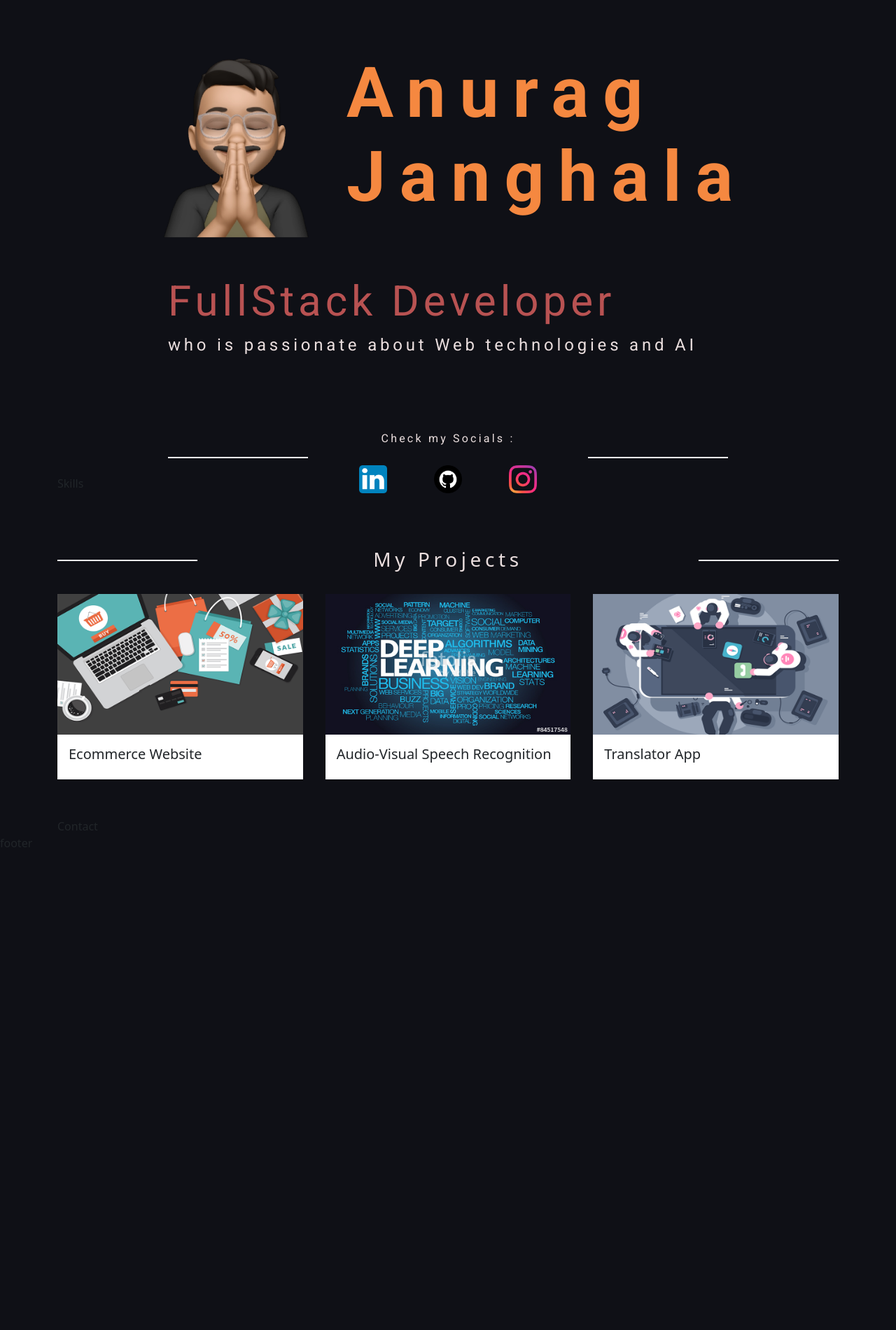
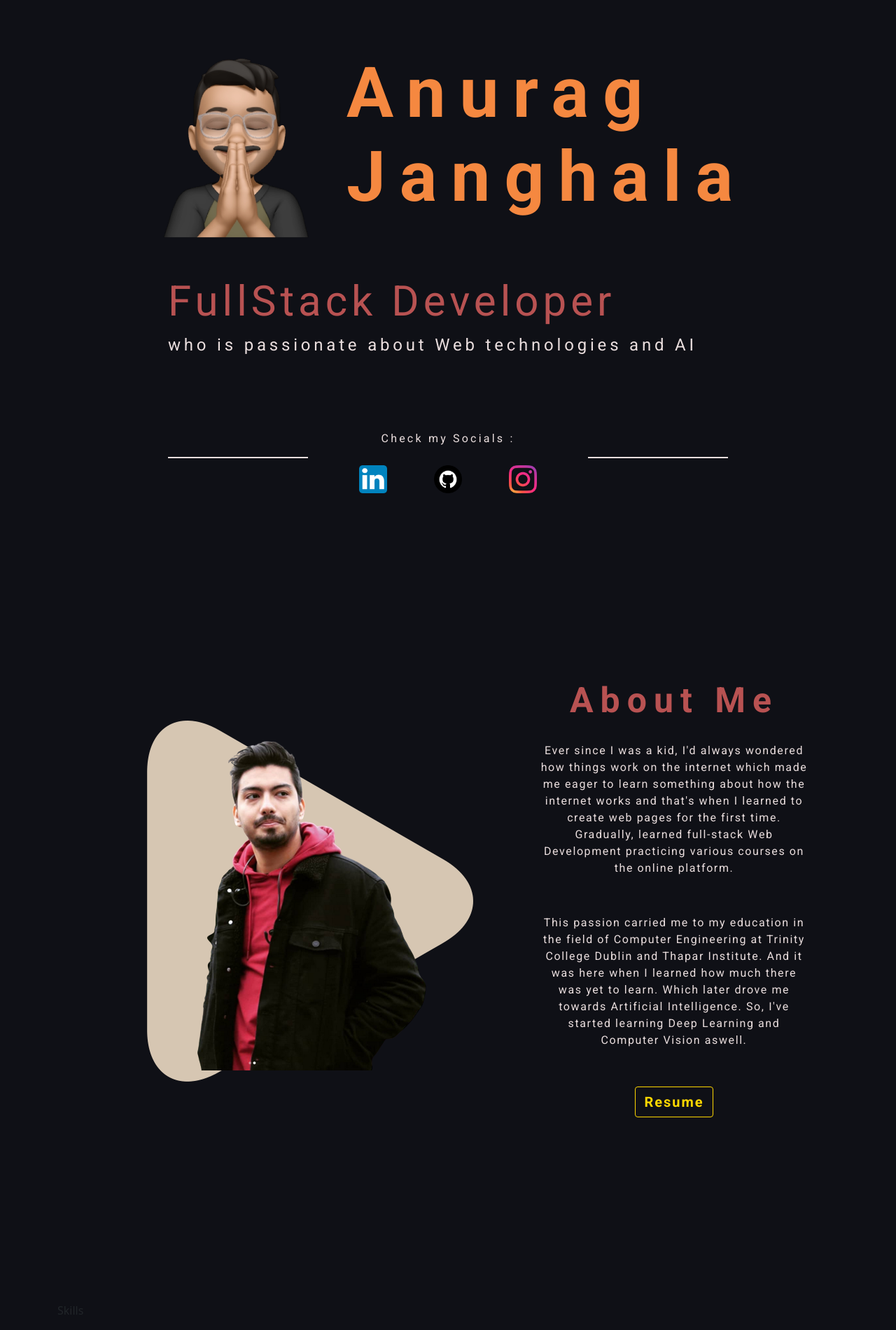
Before and after one commit to anuragjanghala/Portfolio-Web, a Django app: page / in a window 1280 px wide. Shown: the part 161-2062 px from the top of the page at 70% size. Before the commit the page ends 1372 px from the top, so only its background shows below. Run offline with Django 4.2, Linux system fonts and the light colour scheme.

Commit message:
about-me section

```diff
--- a/folio/static/folio/style.css
+++ b/folio/static/folio/style.css
@@ -1,5 +1,7 @@
 @import url('https://fonts.googleapis.com/css2?family=Caveat:wght@500&family=Roboto&display=swap');
 @import url('https://fonts.googleapis.com/css2?family=Karla:wght@300&display=swap');
+
+
 
 /* header */
 
@@ -11,6 +13,10 @@ header {
     padding: 30px 100px;
     font-family: Roboto, sans-serif;
 }
+
+
+
+
 
 /* navbar elements */
 
@@ -45,12 +51,16 @@ header {
 }
 
 
+
+
+
+
 /* front page */
 
 
 .hero {
     margin-top: 100px;
-    height: 85vh;
+    margin-bottom: 100px;
     color: #EADEDE;
     font-family: Roboto, sans-serif;
 }
@@ -92,7 +102,12 @@ header {
 .slogan {
     font-size: 24px;
     letter-spacing: 0.2em;
+    color:#EADEDE;
 }
+
+
+
+
 
 /* social media */
 
@@ -109,7 +124,7 @@ header {
     display:block;
     width: 200px;
     height:2px;
-    background: #fff;
+    background: #EADEDE;
     position: absolute;
     left: 0;
     top: 50%;
@@ -121,7 +136,7 @@ header {
     display:block;
     width: 200px;
     height:2px;
-    background: #fff;
+    background: #EADEDE;
     position: absolute;
     right: 0;
     top: 50%;
@@ -132,6 +147,102 @@ header {
     padding: 10px 30px;
     height: 60px;
 }
+
+
+
+
+/* About-Me section */
+
+#about-me {
+    margin-top: 200px;
+    margin-bottom: 200px;
+}
+
+#about-me .row {
+    align-items: center;
+    justify-content: space-evenly;
+}
+
+#about-me .col {
+    padding: 40px;
+}
+
+.about-img {
+    position: relative;
+
+}
+
+#about-me .shape {
+    position: relative;
+    padding-left: 100px;
+}
+
+#about-me .aj-pic{
+    position: absolute;
+    top: 0;
+    left: 0;
+}
+
+#about-me .about-desc {
+    padding: 1em;
+}
+
+#about-me .about-desc .about-desc-title{
+    font-family: Roboto, sans-serif;
+    font-size: 50px;
+    font-weight: 700;
+    letter-spacing: 0.2em;
+    text-align: center;
+    margin-bottom: 30px;
+    color: #B85252;
+}
+
+#about-me .about-desc .about-desc-para1 {
+    font-family: Roboto,
+    sans-serif;
+    letter-spacing: 0.1em;
+    text-align: center;
+    margin-bottom: 30px;
+    color: #EADEDE;
+}
+
+#about-me .about-desc .about-desc-para2 {
+    font-family: Roboto,
+    sans-serif;
+    letter-spacing: 0.1em;
+    text-align: center;
+    margin-bottom: 30px;
+    color: #EADEDE;
+}
+
+#about-me .about-desc .resume {
+    font-family: Roboto,
+    sans-serif;
+    text-align: center;
+}
+
+#about-me .about-desc .resume .resume-btn{
+    font-size: 20px;
+    font-weight: 700;
+    letter-spacing: 0.1em;
+    background-color: #0f1016;
+    color: gold;
+    border: 1px solid gold;
+}
+
+#about-me .about-desc .resume .resume-btn:hover {
+    background-color: #B85252;
+    color: #e2defa;
+    border: 1px solid #0f1016;
+}
+
+
+
+/* Skills section */
+
+
+
+
 
 
 /* project section */
--- a/folio/templates/folio/main.html
+++ b/folio/templates/folio/main.html
@@ -90,8 +90,32 @@
 
 <!-- About Me Section -->
 <section class="container" id="about-me">
-  <div class="project--wrapper">
-    <div></div>
+
+  <div class="row">
+
+    <div class="col">
+      <div class="about-img">
+          <img class="shape" src="{% static 'folio/images/triangle.png' %}" alt="">
+          <img class="aj-pic" src="{% static 'folio/images/AJ-rmvbg.png' %}" alt="">
+        </div>
+    </div>
+
+    <div class="col">
+      <div class="about-desc">
+        <h2 class="about-desc-title"> About Me </h2>
+        <p class="about-desc-para1">Ever since I was a kid, I'd always wondered how things work on the internet which made me eager to learn something about how the internet works and that's when I learned to create web pages for the first time. Gradually, learned full-stack Web Development practicing various courses on the online platform.</p>
+
+        <br>
+
+        <p class="about-desc-para2">This passion carried me to my education in the field of Computer Engineering at Trinity College Dublin and Thapar Institute. And it was here when I learned how much there was yet to learn. Which later drove me towards Artificial Intelligence. So, I've started learning Deep Learning and Computer Vision aswell.</p>
+
+        <br>
+
+        <h3 class="resume">
+          <button class="btn resume-btn">Resume</button>
+        </h3>
+      </div>
+    </div>
   </div>
 </section>
 
```
Also changed, not shown: folio/static/folio/images/AJ-rmvbg.png (added), folio/static/folio/images/AJ.png (added), folio/static/folio/images/triangle.png (added), static/global.css (line endings or trailing spaces).
